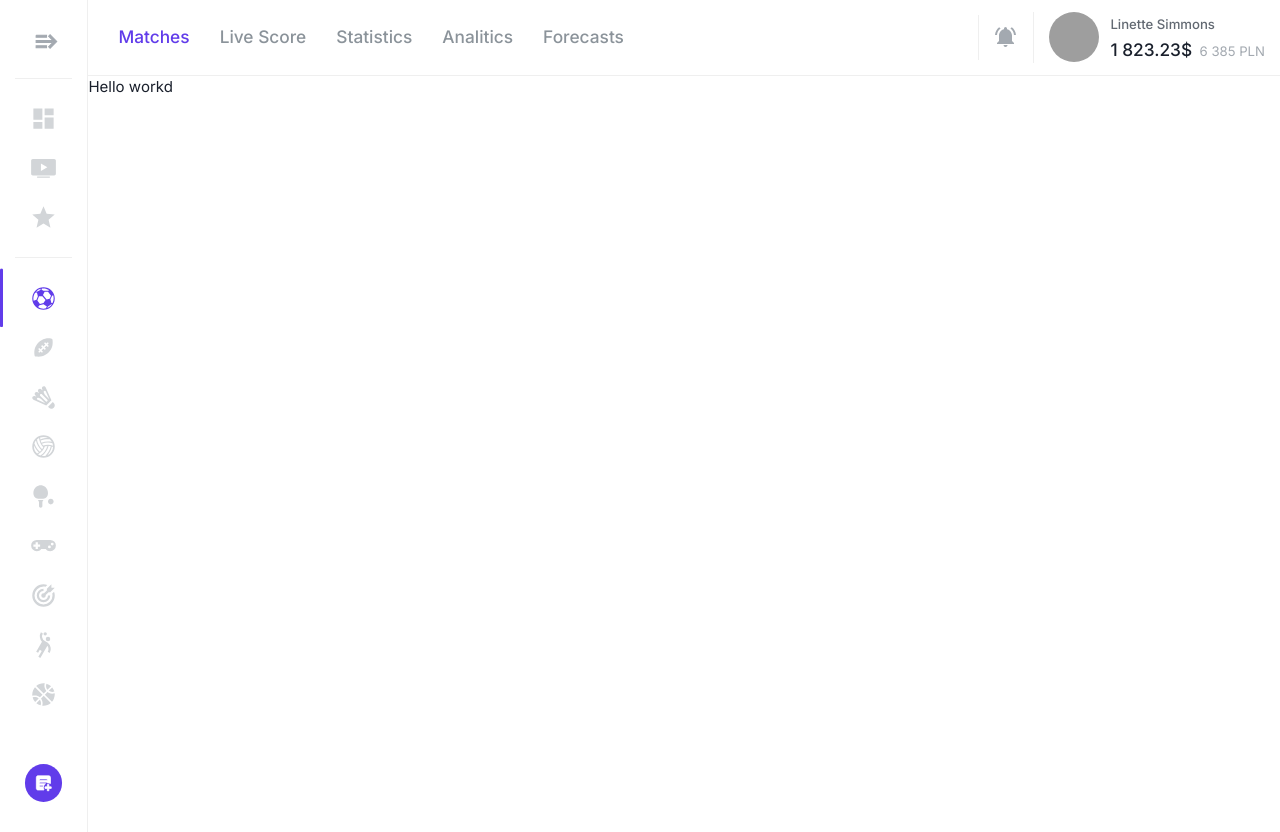
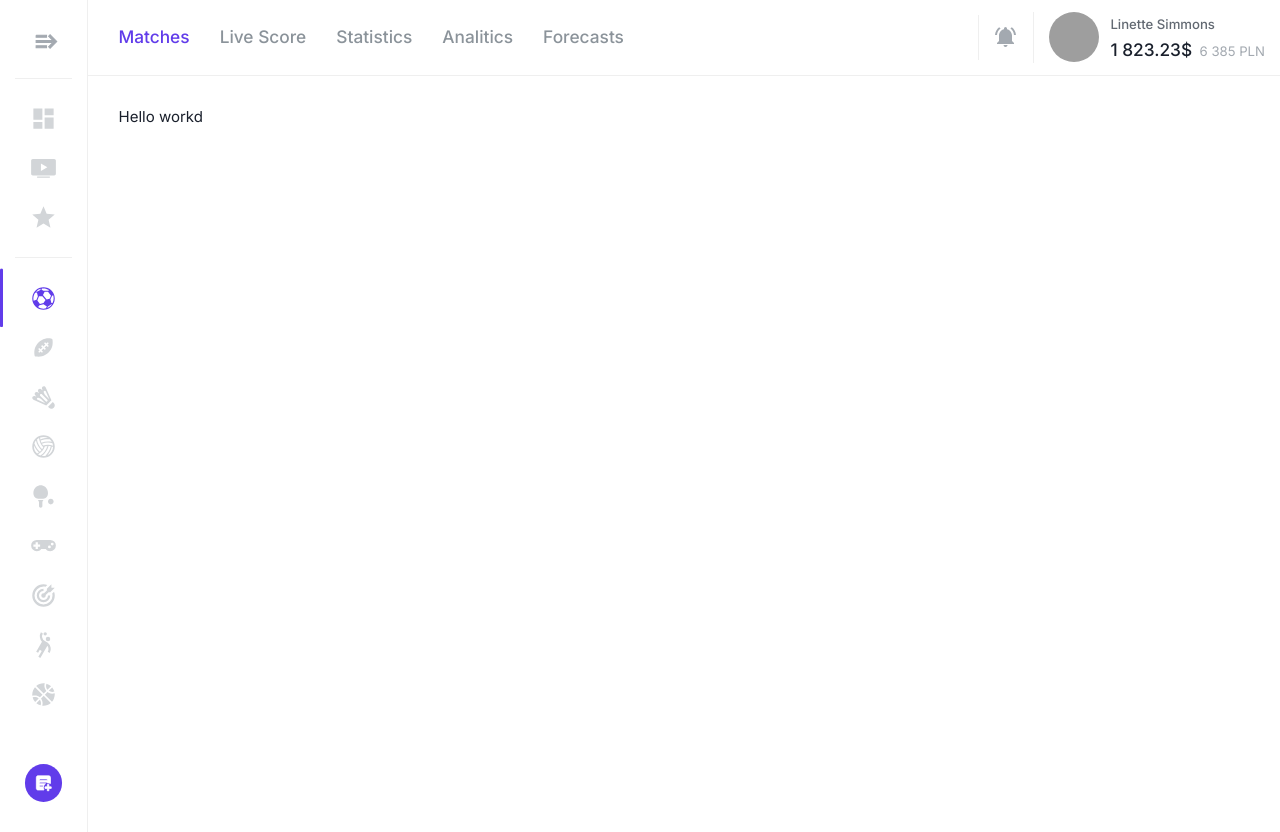
Before and after one commit to cyrillekey/betpoa-frontend, a Next.js app: page / in a window 1280 px wide. Built offline with nearby package versions, Linux system fonts and the light colour scheme; grey boxes are pictures that could not be loaded.

Commit message:
refacor home layout

```diff
--- a/app/layout.tsx
+++ b/app/layout.tsx
@@ -240,7 +240,9 @@ export default function RootLayout({
                 </svg>
               </button>
             </div>
+            <main className="dashboard">
             {children}
+            </main>
           </div>
         </Providers>
       </body>
```
